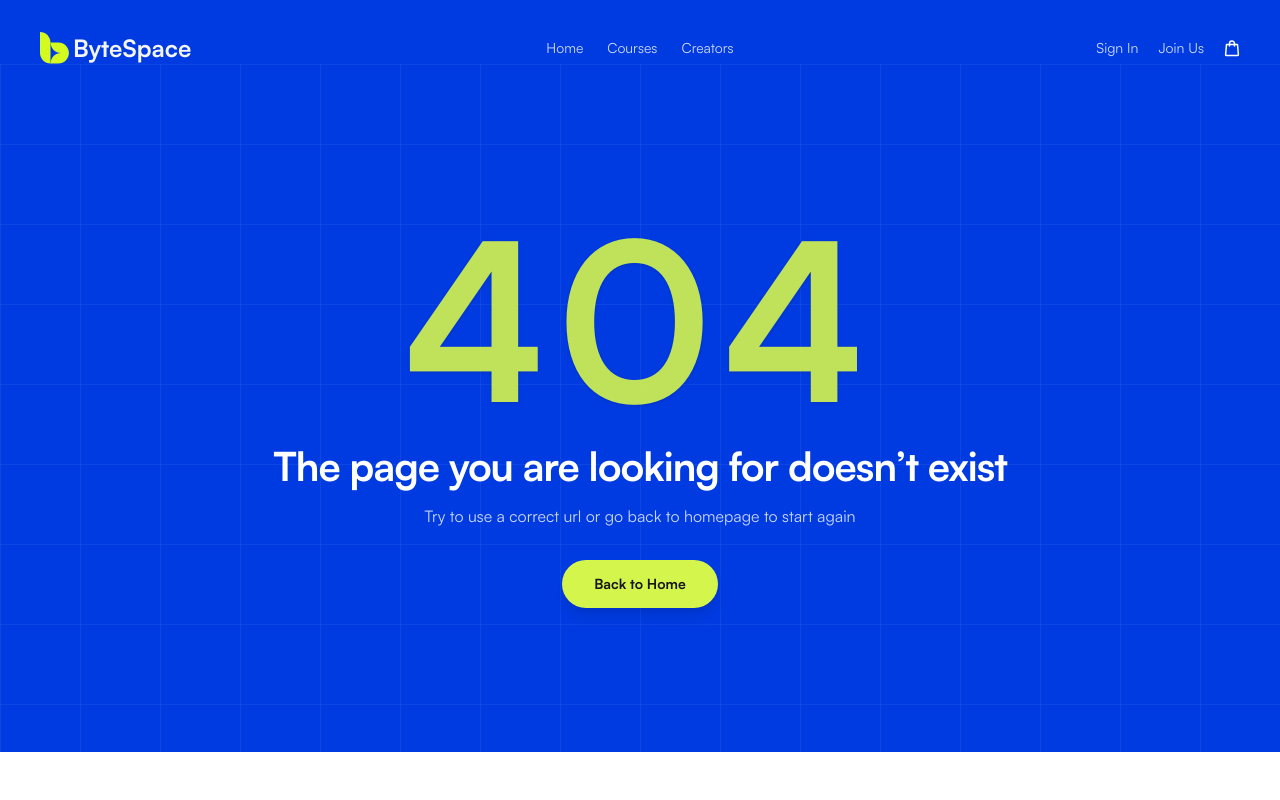
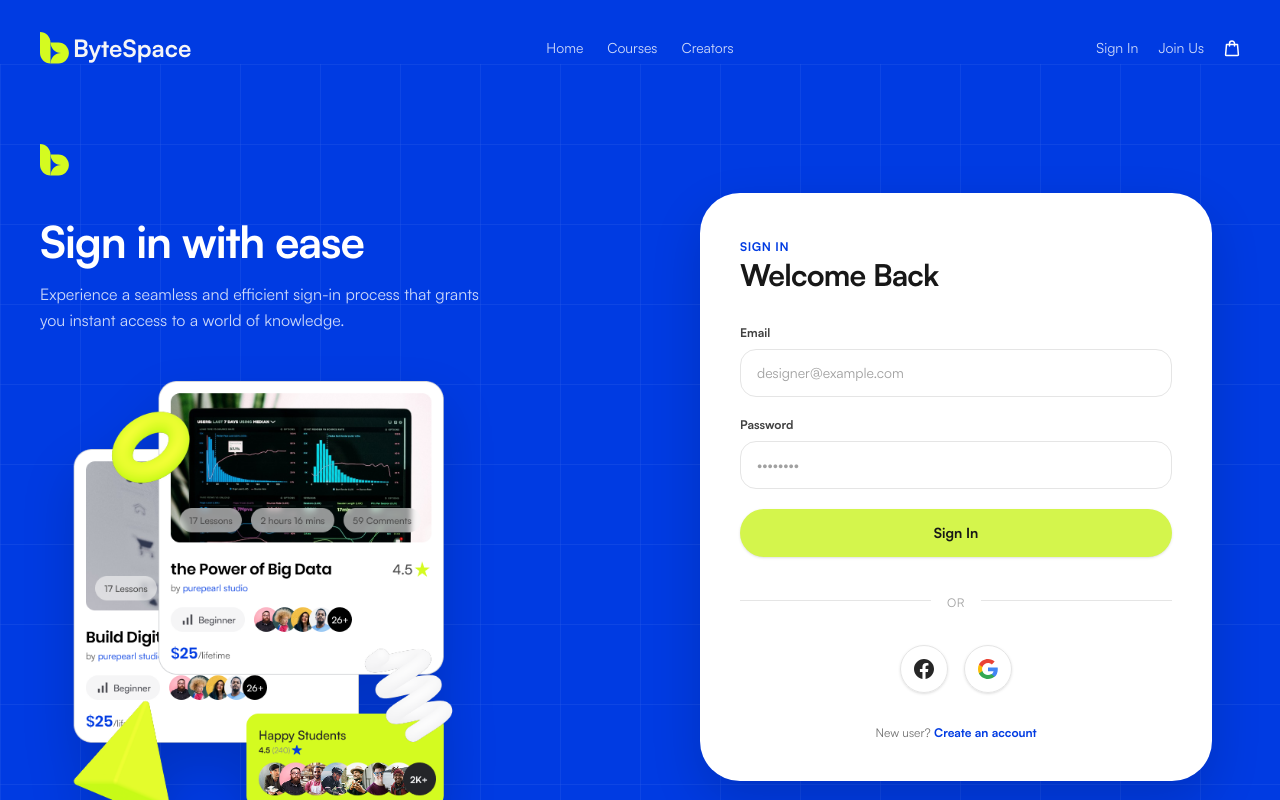
Before and after one commit to gmnayem631/bytespace-new, a Next.js app: page /login in a window 1280 px wide. Before the commit this address had no page. Shown: the top 800 px of the page. Built offline with nearby package versions, Linux system fonts and the light colour scheme.

Commit message:
feat: add login page

```diff
--- /dev/null
+++ b/app/login/page.tsx
@@ -0,0 +1,177 @@
+"use client";
+
+import { useState } from "react";
+import Image from "next/image";
+import Link from "next/link";
+import ByteSpaceLogo from "@/components/logos/ByteSpaceLogo";
+
+export default function SignInPage() {
+  const [email, setEmail] = useState("");
+  const [password, setPassword] = useState("");
+
+  return (
+    <div className="min-h-screen bg-[#003BE2] relative overflow-hidden flex flex-col justify-between">
+      {/* Background Grid Pattern */}
+      <div
+        aria-hidden
+        className="pointer-events-none absolute inset-0 opacity-[0.16]"
+        style={{
+          backgroundImage: `
+            linear-gradient(to right, rgba(255,255,255,0.35) 1px, transparent 1px),
+            linear-gradient(to bottom, rgba(255,255,255,0.35) 1px, transparent 1px)
+          `,
+          backgroundSize: "80px 80px",
+        }}
+      />
+
+      {/* Main Container */}
+      <div className="relative mx-auto max-w-7xl w-full px-6 py-12 lg:px-10 lg:py-20 flex-1 flex items-center">
+        <div className="grid grid-cols-1 lg:grid-cols-2 gap-12 lg:gap-16 items-center w-full">
+          {/* Left Column: Branding, Text & Collage Graphic */}
+          <div className="space-y-8">
+            {/* Logo */}
+            <Link href="/" className="inline-block">
+              <ByteSpaceLogo />
+            </Link>
+
+            <div className="space-y-3">
+              <h1 className="text-3xl sm:text-4xl lg:text-[2.75rem] font-bold tracking-tight text-white leading-tight">
+                Sign in with ease
+              </h1>
+              <p className="text-sm sm:text-base text-white/80 max-w-md leading-relaxed">
+                Experience a seamless and efficient sign-in process that grants
+                you instant access to a world of knowledge.
+              </p>
+            </div>
+
+            {/* Collage Graphic Component  */}
+            <div className="relative w-full max-w-md pt-4">
+              <div className="relative aspect-square w-full">
+                <Image
+                  src="/images/signin-hero-graphic.png"
+                  alt="Auth Collage Graphic"
+                  fill
+                  priority
+                  className="object-contain drop-shadow-2xl"
+                />
+              </div>
+            </div>
+          </div>
+
+          {/* Right Column: Sign In White Card Form */}
+          <div className="w-full max-w-lg mx-auto lg:ml-auto">
+            <div className="rounded-[2.5rem] bg-white p-8 sm:p-10 shadow-[0_20px_50px_rgba(0,0,0,0.15)]">
+              <div className="space-y-1">
+                <span className="text-xs font-semibold text-[#003BE2] uppercase tracking-wider">
+                  Sign In
+                </span>
+                <h2 className="text-2xl sm:text-3xl font-bold tracking-tight text-neutral-900">
+                  Welcome Back
+                </h2>
+              </div>
+
+              <form className="mt-8 space-y-5">
+                {/* Email Field */}
+                <div className="space-y-2">
+                  <label className="block text-xs font-semibold text-neutral-700">
+                    Email
+                  </label>
+                  <input
+                    type="email"
+                    required
+                    value={email}
+                    onChange={(e) => setEmail(e.target.value)}
+                    placeholder="designer@example.com"
+                    className="w-full h-12 rounded-2xl border border-neutral-200 px-4 text-sm text-neutral-900 placeholder:text-neutral-400 focus:border-[#003BE2] focus:outline-none focus:ring-2 focus:ring-[#003BE2]/10 transition"
+                  />
+                </div>
+
+                {/* Password Field */}
+                <div className="space-y-2">
+                  <label className="block text-xs font-semibold text-neutral-700">
+                    Password
+                  </label>
+                  <input
+                    type="password"
+                    required
+                    value={password}
+                    onChange={(e) => setPassword(e.target.value)}
+                    placeholder="••••••••"
+                    className="w-full h-12 rounded-2xl border border-neutral-200 px-4 text-sm text-neutral-900 placeholder:text-neutral-400 focus:border-[#003BE2] focus:outline-none focus:ring-2 focus:ring-[#003BE2]/10 transition"
+                  />
+                </div>
+
+                {/* Submit Button */}
+                <button
+                  type="submit"
+                  className="w-full h-12 mt-2 rounded-full bg-[#D4F54C] text-sm font-semibold text-neutral-900 transition hover:opacity-90 shadow-sm flex items-center justify-center gap-2"
+                >
+                  Sign In
+                </button>
+              </form>
+
+              {/* Divider */}
+              <div className="relative my-8 text-center">
+                <div className="absolute inset-0 flex items-center">
+                  <div className="w-full border-t border-neutral-200" />
+                </div>
+                <span className="relative bg-white px-4 text-xs text-neutral-400 uppercase tracking-wider">
+                  or
+                </span>
+              </div>
+
+              {/* Social Login Buttons */}
+              <div className="flex items-center justify-center gap-4">
+                <button
+                  type="button"
+                  aria-label="Sign in with Facebook"
+                  className="size-12 rounded-full border border-neutral-200 flex items-center justify-center hover:bg-neutral-50 transition shadow-sm"
+                >
+                  <svg className="size-5 fill-neutral-800" viewBox="0 0 24 24">
+                    <path d="M24 12.073c0-6.627-5.373-12-12-12s-12 5.373-12 12c0 5.99 4.388 10.954 10.125 11.854v-8.385H7.078v-3.47h3.047V9.43c0-3.007 1.792-4.669 4.533-4.669 1.312 0 2.686.235 2.686.235v2.953H15.83c-1.491 0-1.956.925-1.956 1.874v2.25h3.328l-.532 3.47h-2.796v8.385C19.612 23.027 24 18.062 24 12.073z" />
+                  </svg>
+                </button>
+
+                <button
+                  type="button"
+                  aria-label="Sign in with Google"
+                  className="size-12 rounded-full border border-neutral-200 flex items-center justify-center hover:bg-neutral-50 transition shadow-sm"
+                >
+                  <svg className="size-5" viewBox="0 0 24 24">
+                    <path
+                      fill="#4285F4"
+                      d="M23.745 12.27c0-.7-.06-1.4-.19-2.07H12v4.51h6.6c-.29 1.52-1.14 2.82-2.4 3.68v3.05h3.88c2.27-2.09 3.66-5.17 3.66-9.17z"
+                    />
+                    <path
+                      fill="#34A853"
+                      d="M12 24c3.24 0 5.95-1.08 7.93-2.91l-3.88-3.05c-1.08.72-2.45 1.16-4.05 1.16-3.12 0-5.77-2.1-6.72-4.93H1.19v3.15C3.17 21.32 7.28 24 12 24z"
+                    />
+                    <path
+                      fill="#FBBC05"
+                      d="M5.28 14.27c-.25-.72-.38-1.49-.38-2.27s.13-1.55.38-2.27V6.58H1.19C.43 8.1 0 9.81 0 12s.43 3.9 1.19 5.42l4.09-3.15z"
+                    />
+                    <path
+                      fill="#EA4335"
+                      d="M12 4.75c1.77 0 3.35.61 4.6 1.8l3.42-3.42C17.95 1.19 15.24 0 12 0 7.28 0 3.17 2.68 1.19 6.58l4.09 3.15c.95-2.83 3.6-4.98 6.72-4.98z"
+                    />
+                  </svg>
+                </button>
+              </div>
+
+              {/* Bottom Sign Up Link */}
+              <p className="mt-8 text-center text-xs text-neutral-500">
+                New user?{" "}
+                <Link
+                  href="/sign-up"
+                  className="font-semibold text-[#003BE2] hover:underline"
+                >
+                  Create an account
+                </Link>
+              </p>
+            </div>
+          </div>
+        </div>
+      </div>
+    </div>
+  );
+}
```
Also changed, not shown: public/images/signin-hero-graphic.png (added).
